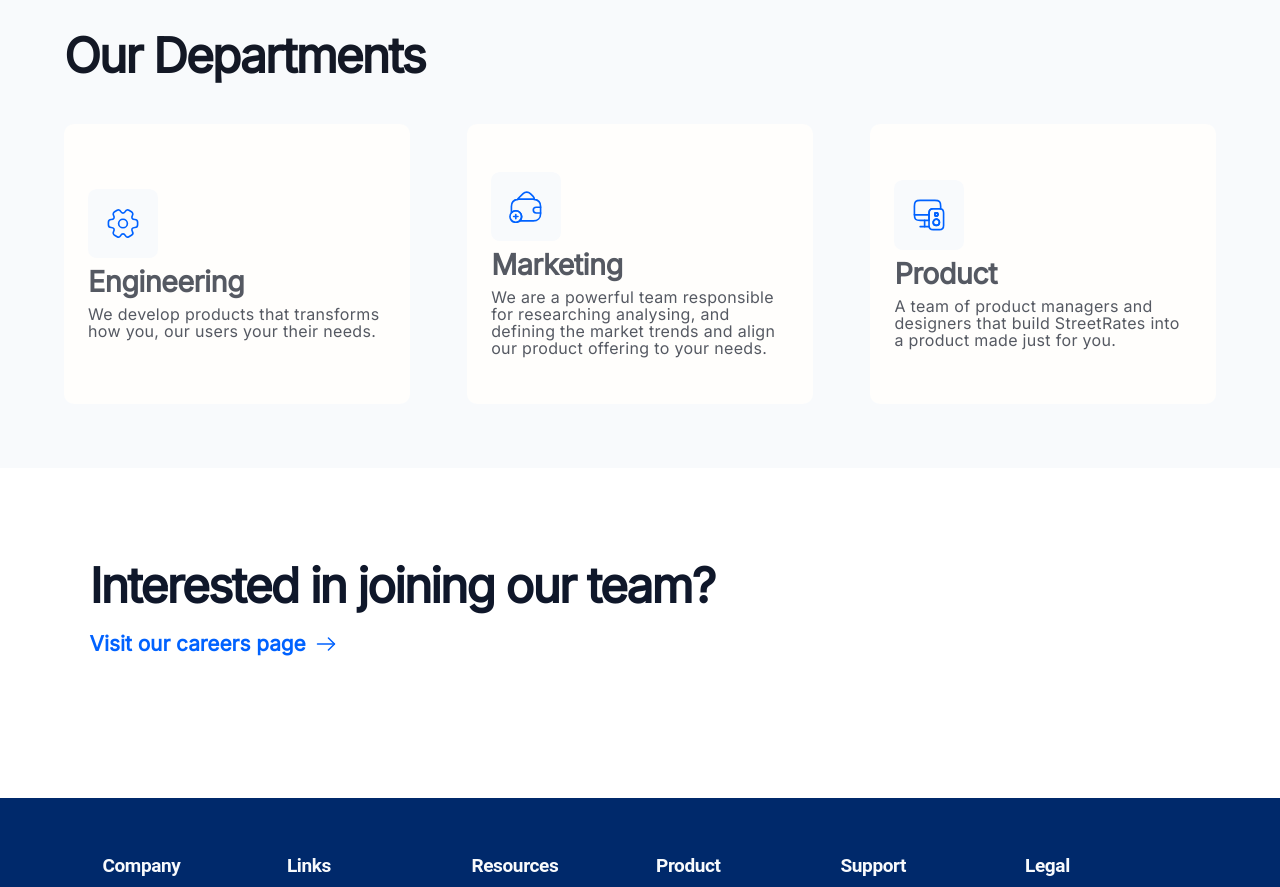
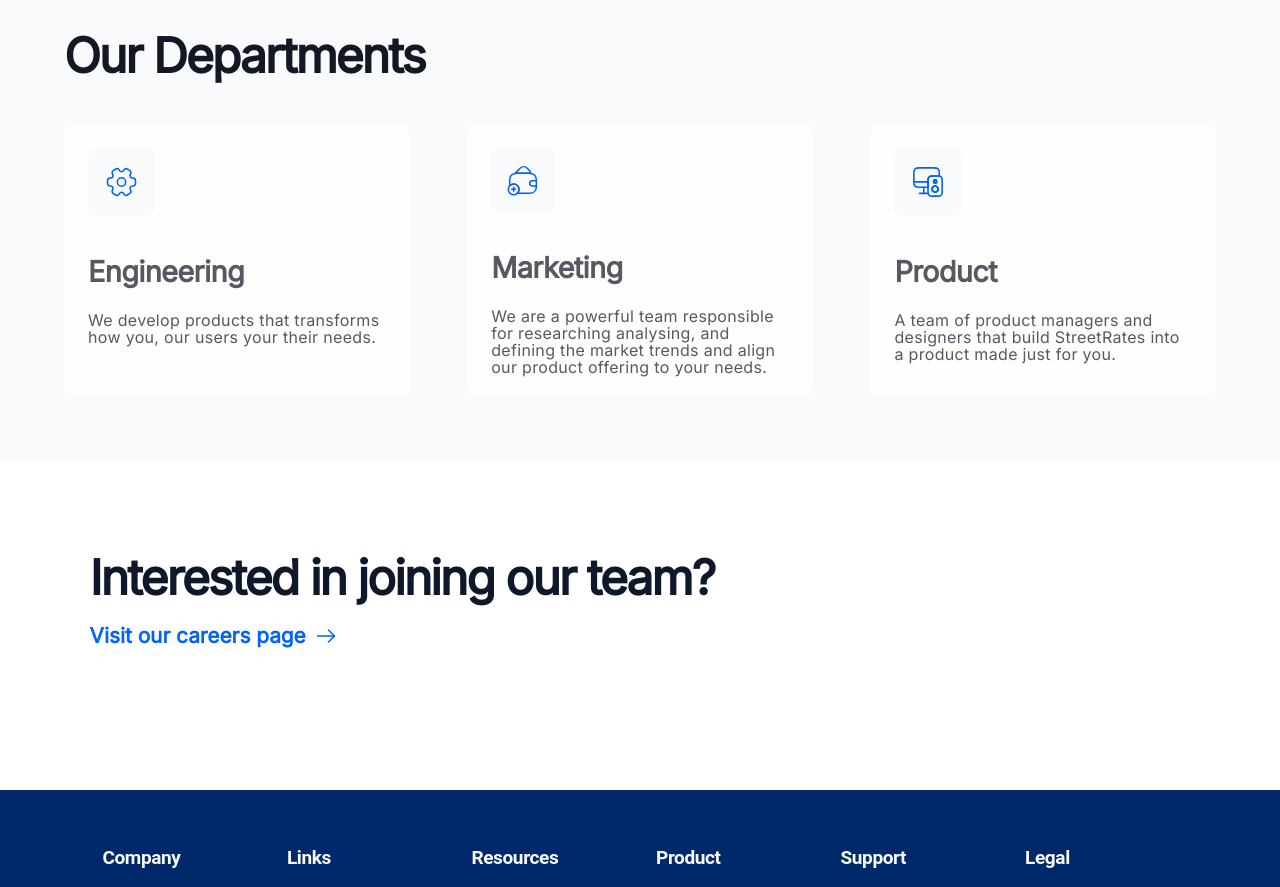
Before and after one commit to Hamjadidris/Teams-page, a React (Create React App) app: page / in a window 1280 px wide. Shown: the part 1880-2767 px from the top of the page. Built offline with nearby package versions, Linux system fonts and the light colour scheme.

Commit message:
fix: spacing and alignment

```diff
--- a/src/componets/container3/styles/Tiles.style.js
+++ b/src/componets/container3/styles/Tiles.style.js
@@ -2,13 +2,13 @@ import styled from "styled-components";
 
 export const Tile = styled.div`
   width: 30%;
-  height: 35vh;
+  height: 17rem;
   flex-direction: column;
   padding: 1.5rem;
   border-radius: 10px;
   align-items: flex-start;
   display: flex;
-  justify-content: center;
+  justify-content: start;
   gap: 0.5rem;
   background-color: #FFFEFC;
 
@@ -16,14 +16,14 @@ export const Tile = styled.div`
     width: 48%;
   }
   @media (max-width: 768px) {
+    padding-bottom: 2rem;
     width: 100%;
   }
 `;
 export const DepartmentIcon = styled.img`
     height: 30%;
-    @media (max-width: 768px) {
-    margin-bottom: 2.2rem;
-  }
+     margin-bottom: 2rem;
+
 `;
 
 export const DepartmentName = styled.h3`
@@ -33,10 +33,9 @@ font-size: 1.8rem;
 line-height: 32px;
 letter-spacing: -0.02em;
 color: #555962;
+margin-bottom: 1rem;
 
-    @media (max-width: 768px) {
-    margin-bottom: 1rem;
-  }
+
 `;
 
 export const DepartmentInfo = styled.h5`
@@ -46,4 +45,8 @@ export const DepartmentInfo = styled.h5`
   line-height: 17px;
   letter-spacing: 0.02em;
   color: #555962;
+
+  @media (max-width: 768px) {
+    font-size: 0.9rem;
+  }
 `;
```
